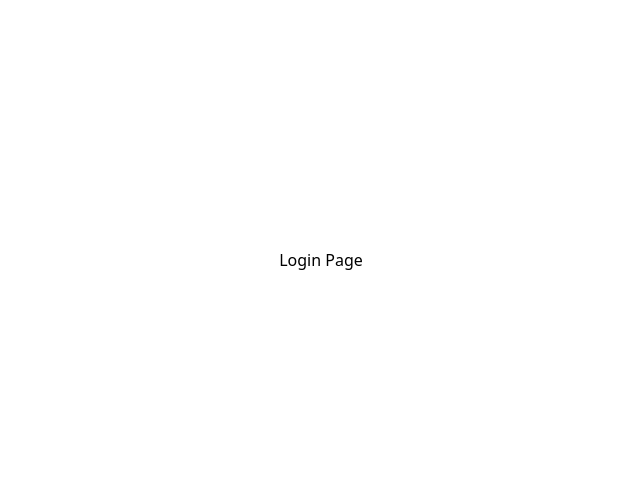
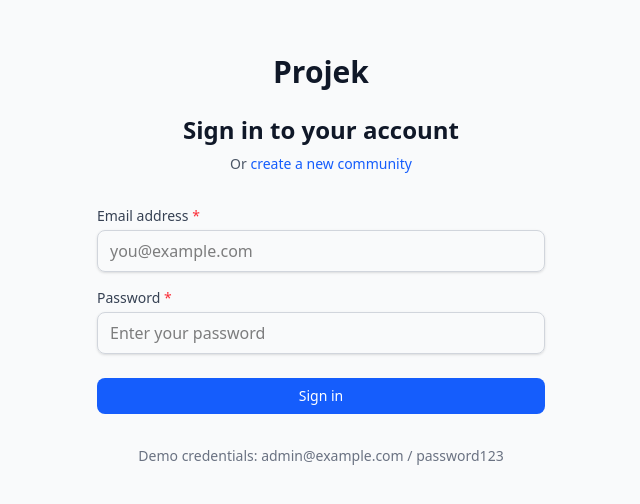
Before and after one commit to rezamonangg/projek, a SvelteKit app in the folder frontend/: page /login in a window 1280 px wide. Shown: the part 140-644 px from the top of the page, without its empty margins (319-959 px from the left). Built offline with nearby package versions, Linux system fonts and the light colour scheme.

Commit message:
feat: add login page layout

```diff
--- a/frontend/src/routes/(auth)/login/+page.svelte
+++ b/frontend/src/routes/(auth)/login/+page.svelte
@@ -1,7 +1,66 @@
+<script lang="ts">
+	import { Button } from '$lib/components/common';
+	import { Input } from '$lib/components/common';
+
+	let email = $state('');
+	let password = $state('');
+	let loading = $state(false);
+
+	async function handleSubmit(e: Event) {
+		e.preventDefault();
+		loading = true;
+		// Will be integrated with mock API in next commit
+		loading = false;
+	}
+</script>
+
 <svelte:head>
 	<title>Login - Projek</title>
 </svelte:head>
 
-<div class="flex min-h-screen items-center justify-center">
-	<h1>Login Page</h1>
+<div class="min-h-screen flex items-center justify-center bg-gray-50 py-12 px-4 sm:px-6 lg:px-8">
+	<div class="max-w-md w-full space-y-8">
+		<div>
+			<h1 class="text-center text-3xl font-bold text-gray-900">Projek</h1>
+			<h2 class="mt-6 text-center text-2xl font-semibold text-gray-900">Sign in to your account</h2>
+			<p class="mt-2 text-center text-sm text-gray-600">
+				Or
+				<a href="/register" class="font-medium text-blue-600 hover:text-blue-500">
+					create a new community
+				</a>
+			</p>
+		</div>
+
+		<form class="mt-8 space-y-6" onsubmit={handleSubmit}>
+			<div class="space-y-4">
+				<Input
+					type="email"
+					name="email"
+					label="Email address"
+					bind:value={email}
+					required
+					placeholder="you@example.com"
+				/>
+
+				<Input
+					type="password"
+					name="password"
+					label="Password"
+					bind:value={password}
+					required
+					placeholder="Enter your password"
+				/>
+			</div>
+
+			<div>
+				<Button type="submit" {loading} class="w-full">
+					Sign in
+				</Button>
+			</div>
+		</form>
+
+		<div class="text-center text-sm text-gray-500">
+			<p>Demo credentials: admin@example.com / password123</p>
+		</div>
+	</div>
 </div>
```
